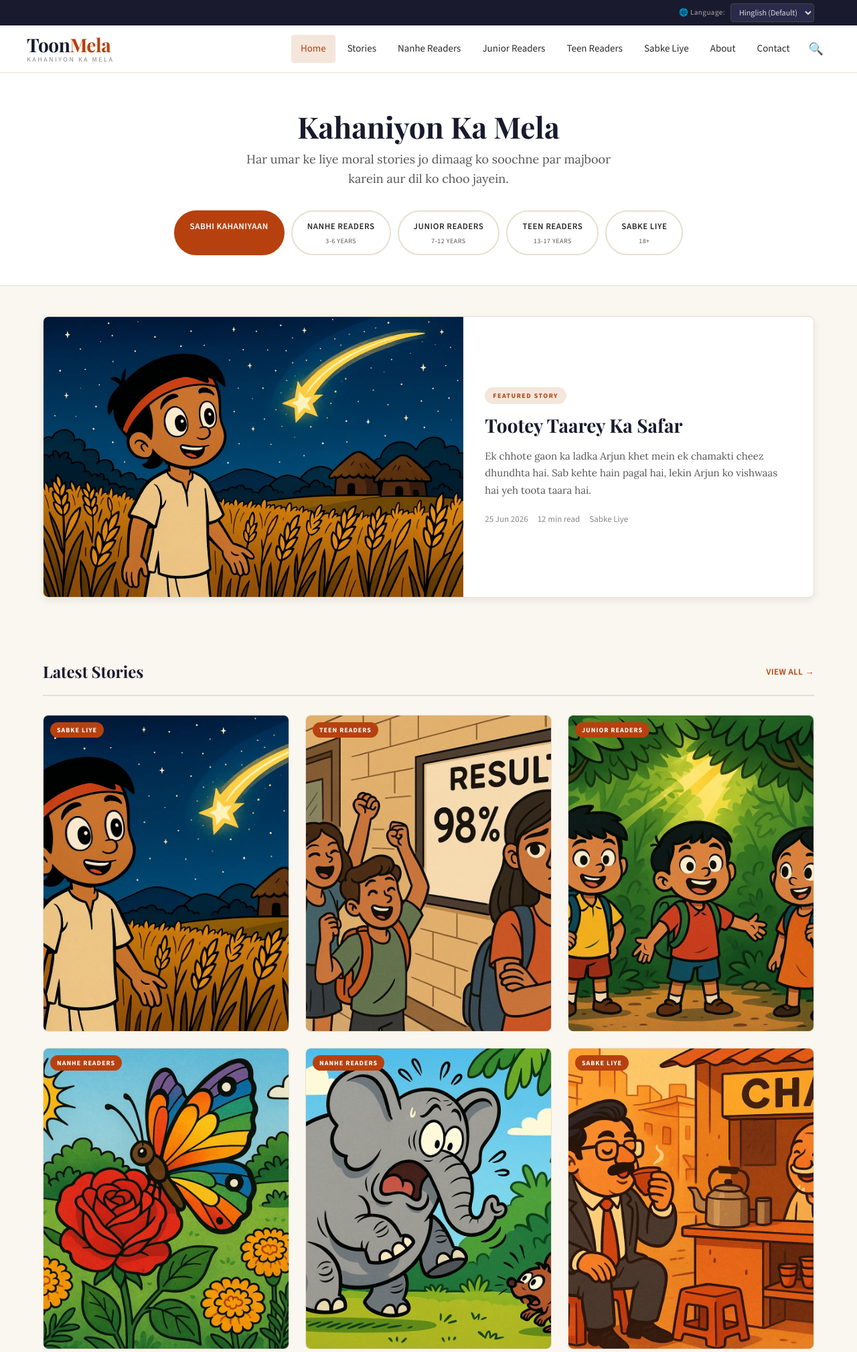
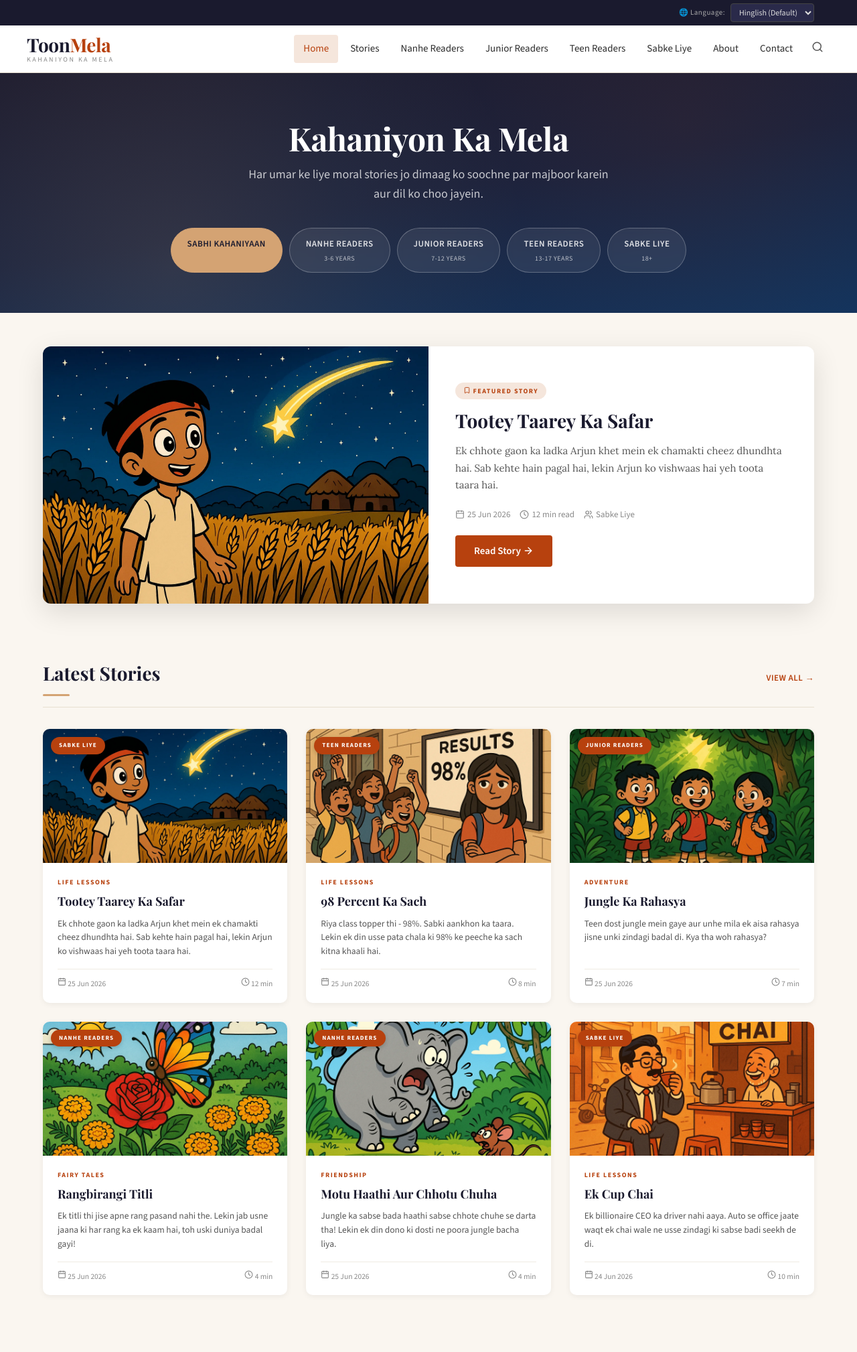
Before and after one commit to davindersingh9516-lgtm/toonmela-, a PHP site: page /index.php in a window 1280 px wide. Shown: the top 2018 px of the page at 67% size. Run offline with PHP 8.4, Linux system fonts and the light colour scheme; some web fonts are replaced.

Commit message:
Premium homepage redesign + Lucide icons
- Dark gradient hero section with glassmorphism age buttons
- Completely redesigned story cards: fixed height images + visible titles/excerpts
- Lucide icons for search, menu, calendar, clock, social media
- Premium featured story card with hover effect + CTA button
- Section titles with gold accent underline
- Gradient CTA section matching hero
- Polished footer with Lucide social icons
- Cards now properly show title, excerpt, category, date

Co-Authored-By: Claude Sonnet 4.6 <noreply@anthropic.com>

```diff
--- a/css/style.css
+++ b/css/style.css
@@ -117,41 +117,52 @@ ul { list-style: none; }
 
 /* ---------- HERO ---------- */
 .hero {
-    background: var(--bg-white); border-bottom: 1px solid var(--border);
-    padding: 55px 0 45px; text-align: center;
+    background: linear-gradient(170deg, #1A1A2E 0%, #16213E 50%, #0F3460 100%);
+    padding: 70px 0 60px; text-align: center;
+    position: relative; overflow: hidden;
 }
+.hero::before {
+    content: ''; position: absolute; inset: 0;
+    background: radial-gradient(circle at 20% 80%, rgba(212,163,115,0.15) 0%, transparent 50%),
+                radial-gradient(circle at 80% 20%, rgba(183,65,14,0.1) 0%, transparent 50%);
+}
+.hero .container { position: relative; z-index: 1; }
 .hero h1 {
-    font-family: var(--font-h); font-size: 44px; font-weight: 700;
-    color: var(--heading); margin-bottom: 10px; line-height: 1.15;
+    font-family: var(--font-h); font-size: 48px; font-weight: 700;
+    color: #fff; margin-bottom: 12px; line-height: 1.15;
+    letter-spacing: -0.5px;
 }
 .hero p {
-    font-size: 18px; color: var(--text-light);
-    max-width: 580px; margin: 0 auto 32px; line-height: 1.6;
+    font-size: 18px; color: rgba(255,255,255,0.75);
+    max-width: 540px; margin: 0 auto 36px; line-height: 1.6;
+    font-family: var(--font-ui);
 }
 .age-selector { display: flex; justify-content: center; gap: 10px; flex-wrap: wrap; }
 .age-btn {
     font-family: var(--font-ui); font-size: 13px; font-weight: 600;
-    padding: 11px 22px; border: 2px solid var(--border); border-radius: 50px;
-    background: var(--bg-white); color: var(--text); cursor: pointer;
+    padding: 12px 24px; border: 1.5px solid rgba(255,255,255,0.25); border-radius: 50px;
+    background: rgba(255,255,255,0.08); color: rgba(255,255,255,0.85); cursor: pointer;
     transition: all 0.25s; text-transform: uppercase; letter-spacing: 0.5px;
     text-decoration: none; display: inline-block;
+    backdrop-filter: blur(4px);
 }
-.age-btn:hover { border-color: var(--accent); color: var(--accent); background: var(--accent-light); }
-.age-btn.active { background: var(--accent); border-color: var(--accent); color: #fff; }
+.age-btn:hover { border-color: var(--gold); color: var(--gold); background: rgba(255,255,255,0.12); }
+.age-btn.active { background: var(--gold); border-color: var(--gold); color: var(--heading); }
 .age-btn .age-range {
     display: block; font-size: 10px; font-weight: 400; opacity: 0.8; margin-top: 2px;
 }
 
 /* ---------- FEATURED STORY ---------- */
-.featured { padding: 45px 0; }
+.featured { padding: 50px 0 30px; }
 .featured-card {
-    display: grid; grid-template-columns: 1.2fr 1fr; gap: 0;
-    background: var(--bg-white); border: 1px solid var(--border);
-    border-radius: var(--r-lg); overflow: hidden; box-shadow: var(--shadow-md);
+    display: grid; grid-template-columns: 1fr 1fr; gap: 0;
+    background: var(--bg-white); border: none;
+    border-radius: 12px; overflow: hidden; box-shadow: 0 12px 40px rgba(0,0,0,0.12);
 }
-.featured-img { overflow: hidden; min-height: 340px; }
-.featured-img img { width: 100%; height: 100%; object-fit: cover; }
-.featured-body { padding: 36px 36px 36px 32px; display: flex; flex-direction: column; justify-content: center; }
+.featured-img { overflow: hidden; max-height: 420px; }
+.featured-img img { width: 100%; height: 100%; object-fit: cover; transition: transform 0.4s; }
+.featured-card:hover .featured-img img { transform: scale(1.03); }
+.featured-body { padding: 44px 40px; display: flex; flex-direction: column; justify-content: center; }
 .badge {
     display: inline-block; font-family: var(--font-ui); font-size: 10px; font-weight: 700;
     text-transform: uppercase; letter-spacing: 1.5px; color: var(--accent);
@@ -172,49 +183,78 @@ ul { list-style: none; }
 .meta span { display: flex; align-items: center; gap: 4px; }
 
 /* ---------- SECTION ---------- */
-.section { padding: 45px 0; }
+.section { padding: 50px 0; }
 .section-head {
-    display: flex; align-items: center; justify-content: space-between;
-    margin-bottom: 28px; border-bottom: 2px solid var(--border); padding-bottom: 14px;
+    display: flex; align-items: baseline; justify-content: space-between;
+    margin-bottom: 32px; padding-bottom: 16px;
+    border-bottom: 1px solid var(--border);
 }
-.section-title { font-family: var(--font-h); font-size: 24px; font-weight: 700; color: var(--heading); }
+.section-title {
+    font-family: var(--font-h); font-size: 28px; font-weight: 700; color: var(--heading);
+    position: relative;
+}
+.section-title::after {
+    content: ''; display: block; width: 40px; height: 3px;
+    background: var(--gold); margin-top: 8px; border-radius: 2px;
+}
 .section-link {
     font-family: var(--font-ui); font-size: 13px; font-weight: 600;
     color: var(--accent); text-transform: uppercase; letter-spacing: 0.5px;
+    display: inline-flex; align-items: center; gap: 4px;
+    transition: gap 0.2s;
 }
+.section-link:hover { gap: 8px; }
 
 /* ---------- STORY CARDS GRID ---------- */
-.stories-grid { display: grid; grid-template-columns: repeat(3, 1fr); gap: 24px; }
+.stories-grid { display: grid; grid-template-columns: repeat(3, 1fr); gap: 28px; }
 .card {
-    background: var(--bg-white); border: 1px solid var(--border);
-    border-radius: var(--r-lg); overflow: hidden;
-    transition: transform 0.2s, box-shadow 0.2s;
+    background: var(--bg-white); border: none;
+    border-radius: 10px; overflow: hidden;
+    transition: transform 0.25s, box-shadow 0.25s;
+    box-shadow: 0 2px 8px rgba(0,0,0,0.06);
+    display: flex; flex-direction: column;
 }
-.card:hover { transform: translateY(-3px); box-shadow: var(--shadow-md); }
-.card-img { position: relative; overflow: hidden; aspect-ratio: 16/10; max-height: 220px; }
-.card-img img { width: 100%; height: 100%; object-fit: cover; transition: transform 0.3s; }
-.card-body { min-height: 140px; }
-.card:hover .card-img img { transform: scale(1.03); }
+.card:hover { transform: translateY(-4px); box-shadow: 0 8px 28px rgba(0,0,0,0.12); }
+.card-img {
+    position: relative; overflow: hidden;
+    height: 200px; flex-shrink: 0;
+}
+.card-img img {
+    width: 100%; height: 100%; object-fit: cover; transition: transform 0.4s;
+}
+.card:hover .card-img img { transform: scale(1.05); }
 .card-age {
-    position: absolute; top: 10px; left: 10px;
+    position: absolute; top: 12px; left: 12px;
+    font-family: var(--font-ui); font-size: 9px; font-weight: 700;
+    text-transform: uppercase; letter-spacing: 1.2px;
+    background: var(--accent); color: #fff; padding: 5px 12px; border-radius: 50px;
+    box-shadow: 0 2px 6px rgba(0,0,0,0.2);
+}
+.card-body {
+    padding: 20px 22px 18px; flex: 1;
+    display: flex; flex-direction: column;
+}
+.card-cat {
     font-family: var(--font-ui); font-size: 10px; font-weight: 700;
-    text-transform: uppercase; letter-spacing: 1px;
-    background: var(--accent); color: #fff; padding: 3px 10px; border-radius: 50px;
+    text-transform: uppercase; letter-spacing: 1.5px; color: var(--accent);
+    margin-bottom: 8px; display: block;
 }
-.card-body { padding: 18px; }
-.card-cat {
-    font-family: var(--font-ui); font-size: 11px; font-weight: 600;
-    text-transform: uppercase; letter-spacing: 1px; color: var(--accent);
-    margin-bottom: 6px; display: block;
+.card-body h3 {
+    font-family: var(--font-h); font-size: 18px; font-weight: 700;
+    color: var(--heading); line-height: 1.35; margin-bottom: 10px;
 }
-.card-body h3 { font-family: var(--font-h); font-size: 19px; font-weight: 600; color: var(--heading); line-height: 1.35; margin-bottom: 8px; }
-.card-body h3 a { color: inherit; }
+.card-body h3 a { color: inherit; text-decoration: none; }
 .card-body h3 a:hover { color: var(--accent); }
-.card-excerpt { font-size: 14px; color: var(--text-light); line-height: 1.55; margin-bottom: 14px; }
+.card-excerpt {
+    font-family: var(--font-ui); font-size: 13.5px; color: var(--text-light);
+    line-height: 1.55; margin-bottom: 16px; flex: 1;
+    display: -webkit-box; -webkit-line-clamp: 3; -webkit-box-orient: vertical; overflow: hidden;
+}
 .card-foot {
     display: flex; align-items: center; justify-content: space-between;
-    font-family: var(--font-ui); font-size: 12px; color: var(--text-muted);
-    padding-top: 10px; border-top: 1px solid var(--border-light);
+    font-family: var(--font-ui); font-size: 11.5px; color: var(--text-muted);
+    padding-top: 12px; border-top: 1px solid var(--border-light);
+    margin-top: auto;
 }
 
 /* ---------- SINGLE STORY ---------- */
--- a/includes/card.php
+++ b/includes/card.php
@@ -1,6 +1,6 @@
 <article class="card">
     <a href="<?php echo story_url($story['slug']); ?>" class="card-img">
-        <img src="<?php echo e($story['image']); ?>" alt="<?php echo e($story['title']); ?>" loading="lazy">
+        <img src="<?php echo e($story['image']); ?>" alt="<?php echo e($story['title']); ?>" loading="lazy" width="400" height="250">
         <span class="card-age"><?php echo e($story['ageLabel']); ?></span>
     </a>
     <div class="card-body">
@@ -8,8 +8,8 @@
         <h3><a href="<?php echo story_url($story['slug']); ?>"><?php echo e($story['title']); ?></a></h3>
         <p class="card-excerpt"><?php echo e($story['excerpt']); ?></p>
         <div class="card-foot">
-            <span><?php echo format_date($story['date']); ?></span>
-            <span><?php echo $story['readTime']; ?> min read</span>
+            <span><i data-lucide="calendar" style="width:13px;height:13px"></i> <?php echo format_date($story['date']); ?></span>
+            <span><i data-lucide="clock" style="width:13px;height:13px"></i> <?php echo $story['readTime']; ?> min</span>
         </div>
     </div>
 </article>
--- a/includes/footer.php
+++ b/includes/footer.php
@@ -4,10 +4,10 @@
             <a href="<?php echo SITE_URL; ?>" class="logo">Toon<span>Mela</span></a>
             <p class="footer-about">ToonMela - Kahaniyon Ka Mela. Moral stories jo har umar ke readers ke liye likhi gayi hain. Panchtantra se lekar modern life lessons tak.</p>
             <div class="footer-social">
-                <a href="https://facebook.com/toonmela" target="_blank" rel="noopener" aria-label="Facebook">f</a>
-                <a href="https://instagram.com/toonmelatv" target="_blank" rel="noopener" aria-label="Instagram">ig</a>
-                <a href="https://x.com/toonmelatv" target="_blank" rel="noopener" aria-label="Twitter">x</a>
-                <a href="https://youtube.com/@toonmela" target="_blank" rel="noopener" aria-label="YouTube">yt</a>
+                <a href="https://facebook.com/toonmela" target="_blank" rel="noopener" aria-label="Facebook"><i data-lucide="facebook"></i></a>
+                <a href="https://instagram.com/toonmelatv" target="_blank" rel="noopener" aria-label="Instagram"><i data-lucide="instagram"></i></a>
+                <a href="https://x.com/toonmelatv" target="_blank" rel="noopener" aria-label="Twitter"><i data-lucide="twitter"></i></a>
+                <a href="https://youtube.com/@toonmela" target="_blank" rel="noopener" aria-label="YouTube"><i data-lucide="youtube"></i></a>
             </div>
         </div>
         <div class="footer-col">
@@ -38,6 +38,7 @@
 </footer>
 
 <script>
+lucide.createIcons();
 document.addEventListener('keydown',function(e){if(e.key==='Escape'){var o=document.querySelector('.search-overlay');if(o)o.classList.remove('active');}});
 document.addEventListener('click',function(e){if(e.target.matches('.nav a')){var n=document.querySelector('.nav');if(n)n.classList.remove('active');}});
 </script>
--- a/includes/header.php
+++ b/includes/header.php
@@ -31,7 +31,8 @@
     <link rel="preconnect" href="https://fonts.googleapis.com">
     <link rel="preconnect" href="https://fonts.gstatic.com" crossorigin>
     <link href="https://fonts.googleapis.com/css2?family=Playfair+Display:ital,wght@0,400;0,500;0,600;0,700;0,800;1,400&family=Lora:ital,wght@0,400;0,500;0,600;0,700;1,400&family=Source+Sans+3:wght@300;400;500;600;700&display=swap" rel="stylesheet">
-    <link rel="stylesheet" href="<?php echo SITE_URL; ?>css/style.css?v=2.1">
+    <link rel="stylesheet" href="<?php echo SITE_URL; ?>css/style.css?v=3.0">
+    <script src="https://unpkg.com/lucide@latest"></script>
     <style>
     .lang-bar{background:var(--heading-color,#1A1A2E);padding:5px 0}
     .lang-bar .container{display:flex;align-items:center;justify-content:flex-end;gap:8px}
@@ -97,7 +98,7 @@ document.addEventListener('DOMContentLoaded',function(){
     <div class="container header-inner">
         <a href="<?php echo SITE_URL; ?>" class="logo">Toon<span>Mela</span><small>Kahaniyon Ka Mela</small></a>
         <button class="mobile-toggle" aria-label="Menu" onclick="document.querySelector('.nav').classList.toggle('active')">
-            <span></span><span></span><span></span>
+            <i data-lucide="menu" style="width:24px;height:24px;color:var(--text)"></i>
         </button>
         <nav class="nav">
             <a href="<?php echo SITE_URL; ?>"<?php if (($active_page ?? '') === 'home') echo ' class="active"'; ?>>Home</a>
@@ -107,7 +108,7 @@ document.addEventListener('DOMContentLoaded',function(){
             <?php endforeach; ?>
             <a href="<?php echo SITE_URL; ?>about.php"<?php if (($active_page ?? '') === 'about') echo ' class="active"'; ?>>About</a>
             <a href="<?php echo SITE_URL; ?>contact.php"<?php if (($active_page ?? '') === 'contact') echo ' class="active"'; ?>>Contact</a>
-            <button class="nav-search" onclick="document.querySelector('.search-overlay').classList.add('active')" aria-label="Search">&#128269;</button>
+            <button class="nav-search" onclick="document.querySelector('.search-overlay').classList.add('active')" aria-label="Search"><i data-lucide="search" style="width:18px;height:18px"></i></button>
         </nav>
     </div>
 </header>
--- a/index.php
+++ b/index.php
@@ -49,14 +49,15 @@ $age_groups = get_age_groups();
                 <img src="<?php echo e($featured['image']); ?>" alt="<?php echo e($featured['title']); ?>">
             </a>
             <div class="featured-body">
-                <span class="badge">Featured Story</span>
+                <span class="badge"><i data-lucide="bookmark" style="width:11px;height:11px;display:inline;vertical-align:-1px"></i> Featured Story</span>
                 <h2><a href="<?php echo story_url($featured['slug']); ?>"><?php echo e($featured['title']); ?></a></h2>
                 <p class="featured-excerpt"><?php echo e($featured['excerpt']); ?></p>
                 <div class="meta">
-                    <span><?php echo format_date($featured['date']); ?></span>
-                    <span><?php echo $featured['readTime']; ?> min read</span>
-                    <span><?php echo e($featured['ageLabel']); ?></span>
+                    <span><i data-lucide="calendar" style="width:14px;height:14px"></i> <?php echo format_date($featured['date']); ?></span>
+                    <span><i data-lucide="clock" style="width:14px;height:14px"></i> <?php echo $featured['readTime']; ?> min read</span>
+                    <span><i data-lucide="users" style="width:14px;height:14px"></i> <?php echo e($featured['ageLabel']); ?></span>
                 </div>
+                <a href="<?php echo story_url($featured['slug']); ?>" class="btn" style="margin-top:20px;width:fit-content;">Read Story <i data-lucide="arrow-right" style="width:16px;height:16px;display:inline;vertical-align:-3px"></i></a>
             </div>
         </div>
     </div>
```
Also changed, not shown: other parts of css/style.css (+18 -9 lines).
